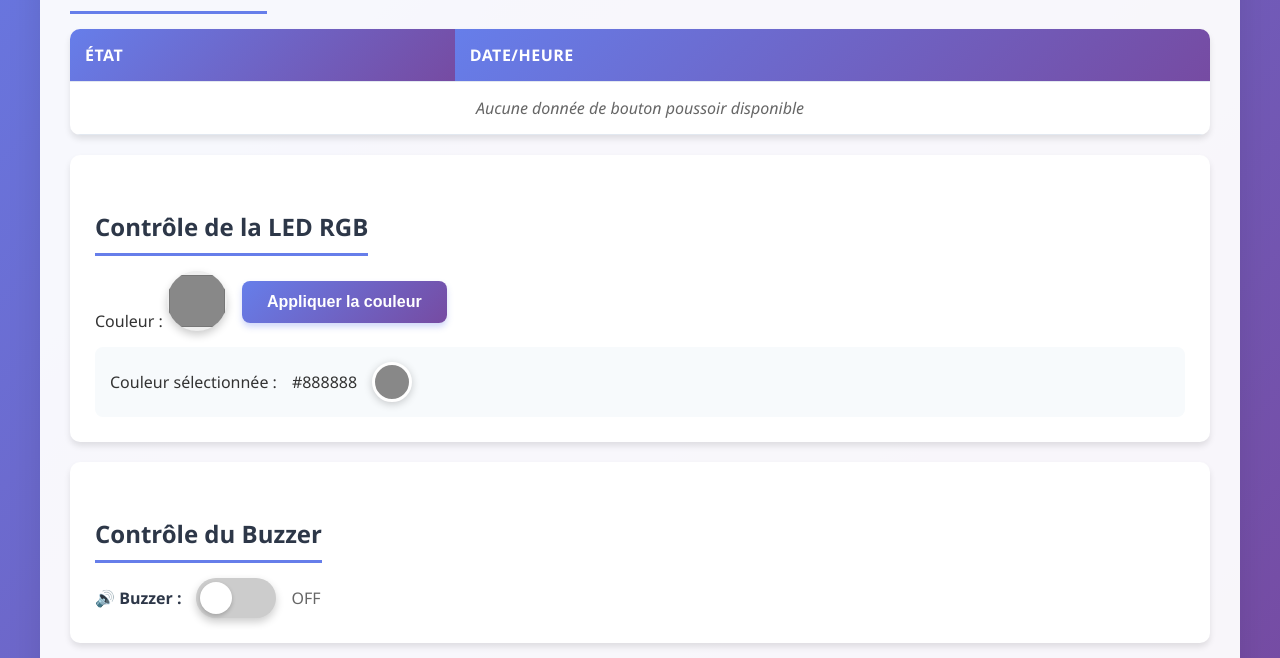
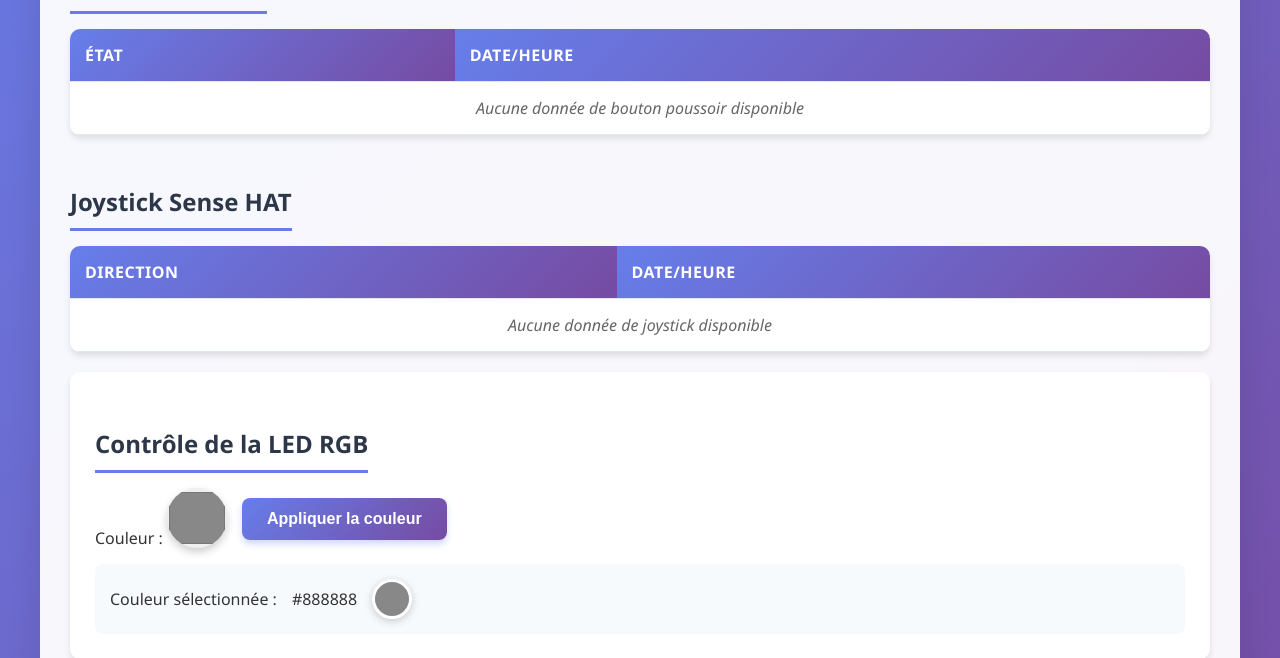
Before and after one commit to 2026-I2-ISSG-Internet-of-Things-1/Website, a Flask app: template templates/index.html in a window 1280 px wide. Shown: the part 414-1072 px from the top of the page. Run offline with Flask 3, Linux system fonts and the light colour scheme; the template is opened without the code that fills it: most values are stand-ins (such as "Sample title", 1, 10 or a date in 2020).

Commit message:
joystick

```diff
--- a/app.py
+++ b/app.py
@@ -48,7 +48,7 @@ def index():
             MyAssetName as nom,
             MyAssetUnit as unite
         FROM MyAsset
-        WHERE MyAssetType IN ('temperature', 'bouton_poussoir', 'capteur_texte', 'humidity', 'pressure', 'light', 'motion', 'button')
+        WHERE MyAssetType IN ('temperature', 'bouton_poussoir', 'capteur_texte', 'humidity', 'pressure', 'light', 'motion', 'button', 'joystick')
         ORDER BY MyAssetTimeStamp DESC LIMIT 20
     """)
     capteurs = cursor.fetchall()
@@ -66,6 +66,13 @@ def index():
             capteur["valeur_affichee"] = (
                 "Appuyé" if capteur["valeur"] == 1 else "Relâché"
             )
+        elif capteur["type"] == "joystick":
+            # Affichage optimisé pour le joystick Sense HAT
+            if capteur["valeur_texte"]:
+                # Afficher la direction depuis le commentaire
+                capteur["valeur_affichee"] = capteur["valeur_texte"]
+            else:
+                capteur["valeur_affichee"] = "Actionné" if capteur["valeur"] == 1 else "Inactif"
         else:
             # Pour les autres capteurs, afficher valeur + unité
             capteur["valeur_affichee"] = (
@@ -88,13 +95,13 @@ def index():
 
     # Convertir SET_COLOR:R,G,B en format hex
     last_color_hex = "#ff0000"  # Couleur par défaut
-    if last_color_result and last_color_result['MyAssetComment']:
-        color_command = last_color_result['MyAssetComment']
-        if color_command.startswith('SET_COLOR:'):
+    if last_color_result and last_color_result["MyAssetComment"]:
+        color_command = last_color_result["MyAssetComment"]
+        if color_command.startswith("SET_COLOR:"):
             try:
                 # Extraire les valeurs RGB
-                rgb_str = color_command.replace('SET_COLOR:', '')
-                r, g, b = map(int, rgb_str.split(','))
+                rgb_str = color_command.replace("SET_COLOR:", "")
+                r, g, b = map(int, rgb_str.split(","))
                 # Convertir en hex
                 last_color_hex = f"#{r:02x}{g:02x}{b:02x}"
             except Exception:
--- a/templates/index.html
+++ b/templates/index.html
@@ -335,6 +335,46 @@
             </tbody>
         </table>
 
+        <h2>Joystick Sense HAT</h2>
+        <table>
+            <thead>
+                <tr><th>Direction</th><th>Date/Heure</th></tr>
+            </thead>
+            <tbody>
+                {% for capteur in capteurs %}
+                    {% if capteur.type == 'joystick' %}
+                <tr>
+                    <td class="sensor-value">
+                        <span class="button-pressed">
+                            {% if 'up' in capteur.valeur_texte.lower() %}
+                                ⬆️ Haut
+                            {% elif 'down' in capteur.valeur_texte.lower() %}
+                                ⬇️ Bas
+                            {% elif 'left' in capteur.valeur_texte.lower() %}
+                                ⬅️ Gauche
+                            {% elif 'right' in capteur.valeur_texte.lower() %}
+                                ➡️ Droite
+                            {% elif 'middle' in capteur.valeur_texte.lower() %}
+                                🔘 Centre
+                            {% else %}
+                                🕹️ {{ capteur.valeur_affichee }}
+                            {% endif %}
+                        </span>
+                    </td>
+                    <td>{{ capteur.date.strftime('%H:%M:%S - %d/%m/%Y') if capteur.date else 'N/A' }}</td>
+                </tr>
+                    {% endif %}
+                {% endfor %}
+                {% if not capteurs or not capteurs|selectattr('type', 'equalto', 'joystick')|list %}
+                <tr>
+                    <td colspan="2" style="text-align: center; color: #666; font-style: italic;">
+                        Aucune donnée de joystick disponible
+                    </td>
+                </tr>
+                {% endif %}
+            </tbody>
+        </table>
+
         <div class="control-section">
             <h2>Contrôle de la LED RGB</h2>
             <form method="post" action="/couleur" id="colorForm">
```
